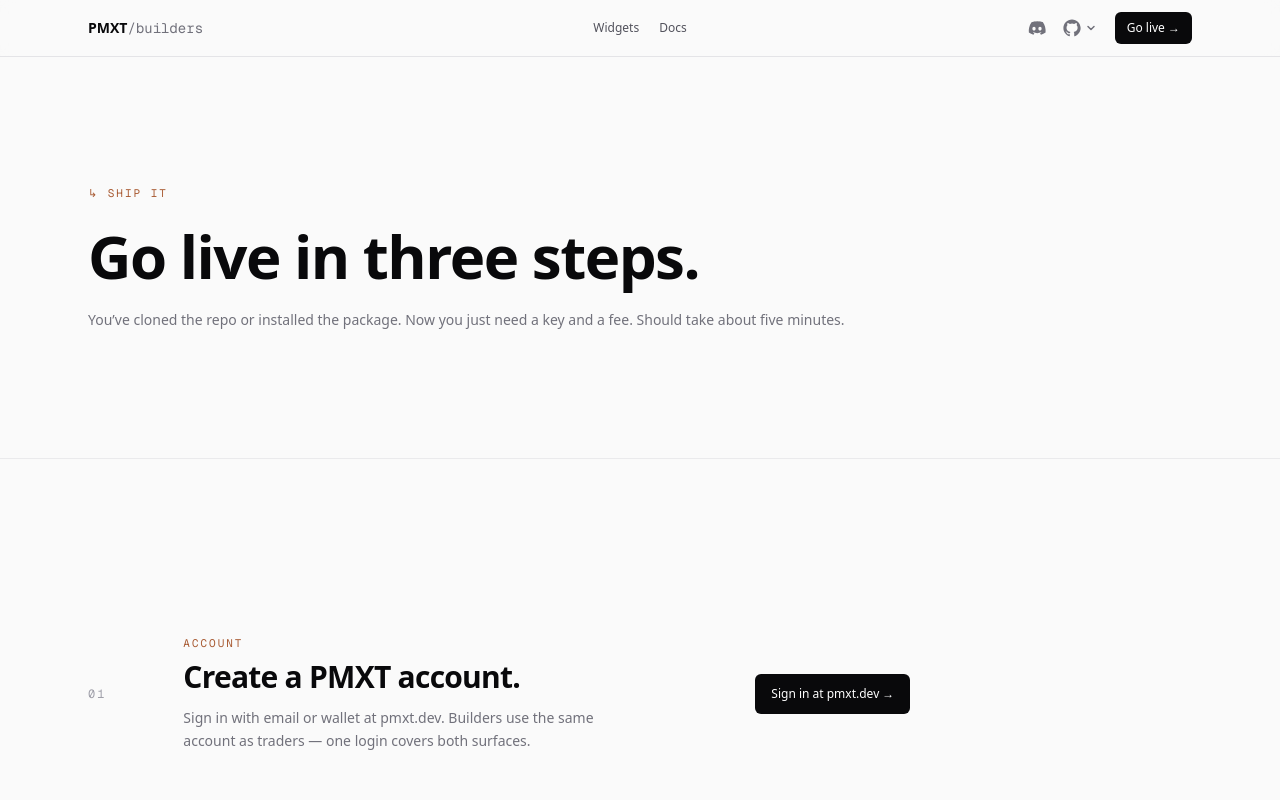
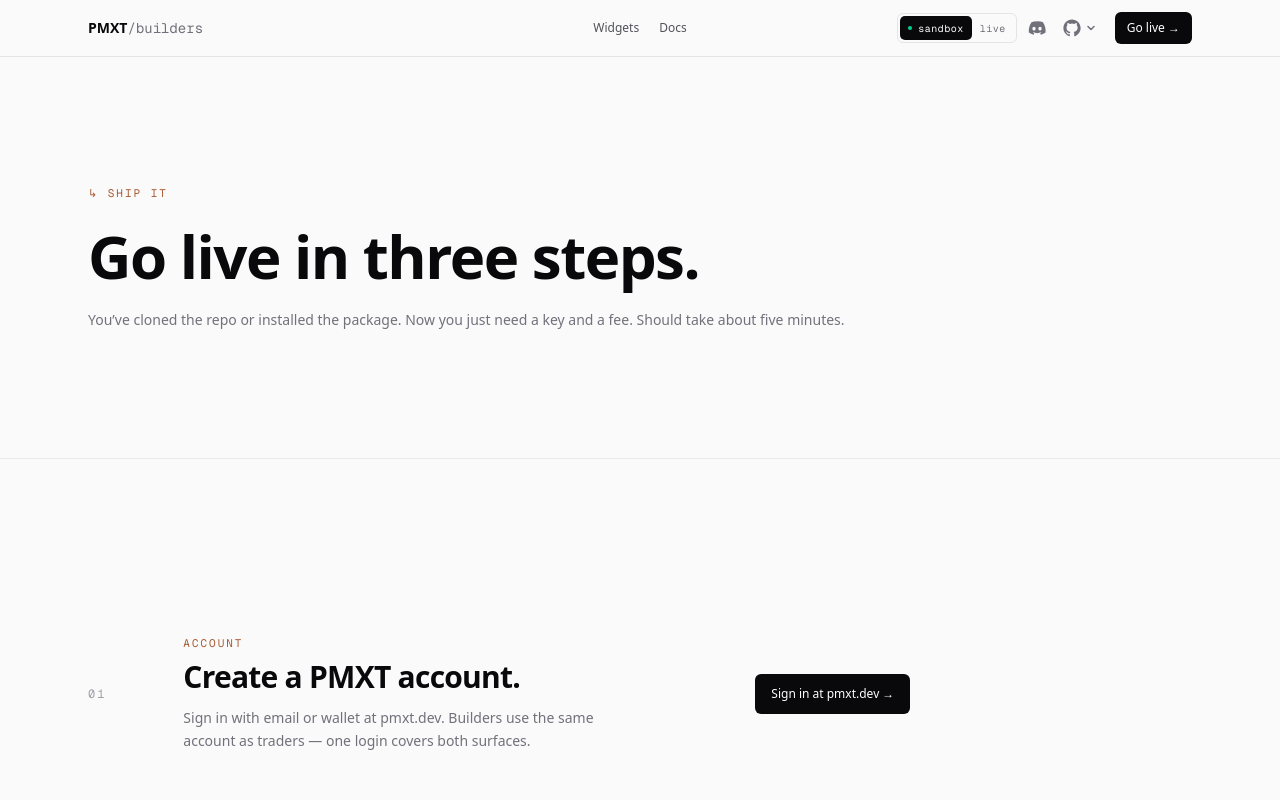
Before and after one commit to pmxt-dev/pmxt-builder-widgets, a Next.js app in the folder apps/demo/: page /go-live in a window 1280 px wide. Shown: the top 800 px of the page. Built offline with nearby package versions, Linux system fonts and the light colour scheme.

Commit message:
feat(nav): sandbox / live segmented toggle wired to useSandboxMode
Visitors can flip between sandbox ($1,000 play money, no wallet) and
live (needs builder API key) without leaving the page. Hidden below
sm — keeps the phone header from getting crowded.

```diff
--- a/apps/demo/components/site-header.tsx
+++ b/apps/demo/components/site-header.tsx
@@ -2,8 +2,60 @@
 
 import Link from 'next/link';
 import { useEffect, useRef, useState } from 'react';
+import { useSandboxMode } from '../app/providers';
 
 const DISCORD_URL = 'https://discord.gg/Pyn252Pg95';
+
+/** Sandbox ⇄ Live segmented control. Sandbox = $1,000 play money, no
+ *  wallet needed. Live needs a builder API key. */
+function SandboxToggle() {
+    const { sandbox, setSandbox } = useSandboxMode();
+    return (
+        <div
+            role="group"
+            aria-label="Trading mode"
+            className="hidden items-center rounded-md border border-zinc-200 p-0.5 font-mono text-[10px] uppercase tracking-wider sm:flex dark:border-zinc-800"
+        >
+            <button
+                type="button"
+                onClick={() => setSandbox(true)}
+                aria-pressed={sandbox}
+                className={`flex h-6 items-center gap-1.5 rounded-[5px] px-2 transition-colors ${
+                    sandbox
+                        ? 'bg-zinc-950 text-white dark:bg-zinc-50 dark:text-zinc-950'
+                        : 'text-zinc-500 hover:text-zinc-900 dark:text-zinc-400 dark:hover:text-zinc-100'
+                }`}
+            >
+                {sandbox && (
+                    <span
+                        aria-hidden="true"
+                        className="size-1 rounded-full bg-emerald-400"
+                    />
+                )}
+                sandbox
+            </button>
+            <button
+                type="button"
+                onClick={() => setSandbox(false)}
+                aria-pressed={!sandbox}
+                className={`flex h-6 items-center gap-1.5 rounded-[5px] px-2 transition-colors ${
+                    !sandbox
+                        ? 'bg-zinc-950 text-white dark:bg-zinc-50 dark:text-zinc-950'
+                        : 'text-zinc-500 hover:text-zinc-900 dark:text-zinc-400 dark:hover:text-zinc-100'
+                }`}
+            >
+                {!sandbox && (
+                    <span
+                        aria-hidden="true"
+                        className="size-1 rounded-full"
+                        style={{ backgroundColor: '#a85a32' }}
+                    />
+                )}
+                live
+            </button>
+        </div>
+    );
+}
 
 function DiscordIconLink() {
     return (
@@ -178,7 +230,8 @@
                         Docs
                     </a>
                 </nav>
-                <div className="flex items-center justify-self-end gap-1">
+                <div className="flex items-center justify-self-end gap-1 md:justify-self-end">
+                    <SandboxToggle />
                     <DiscordIconLink />
                     <GitHubDropdown />
                     <div className="ms-2">
```
